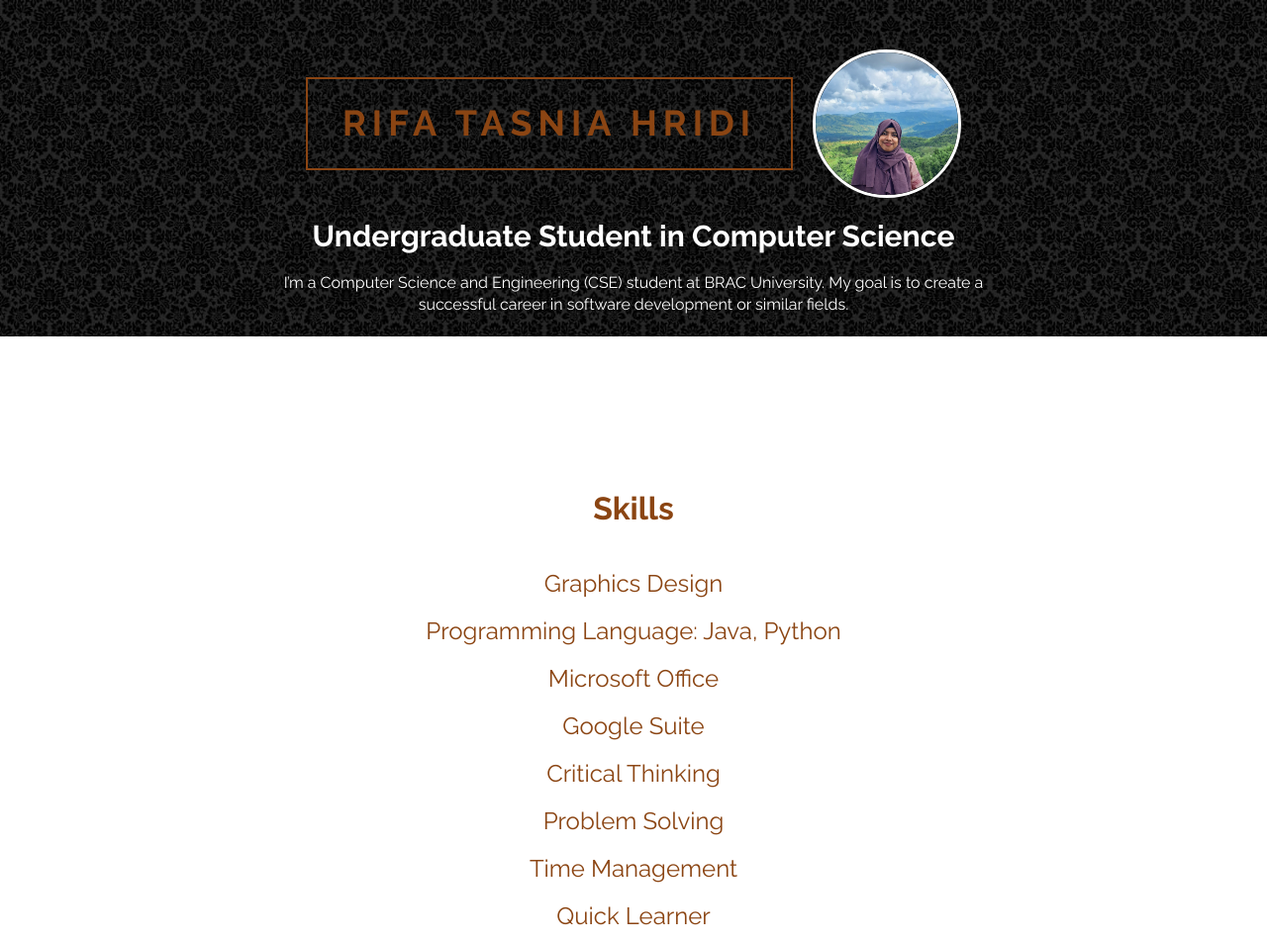
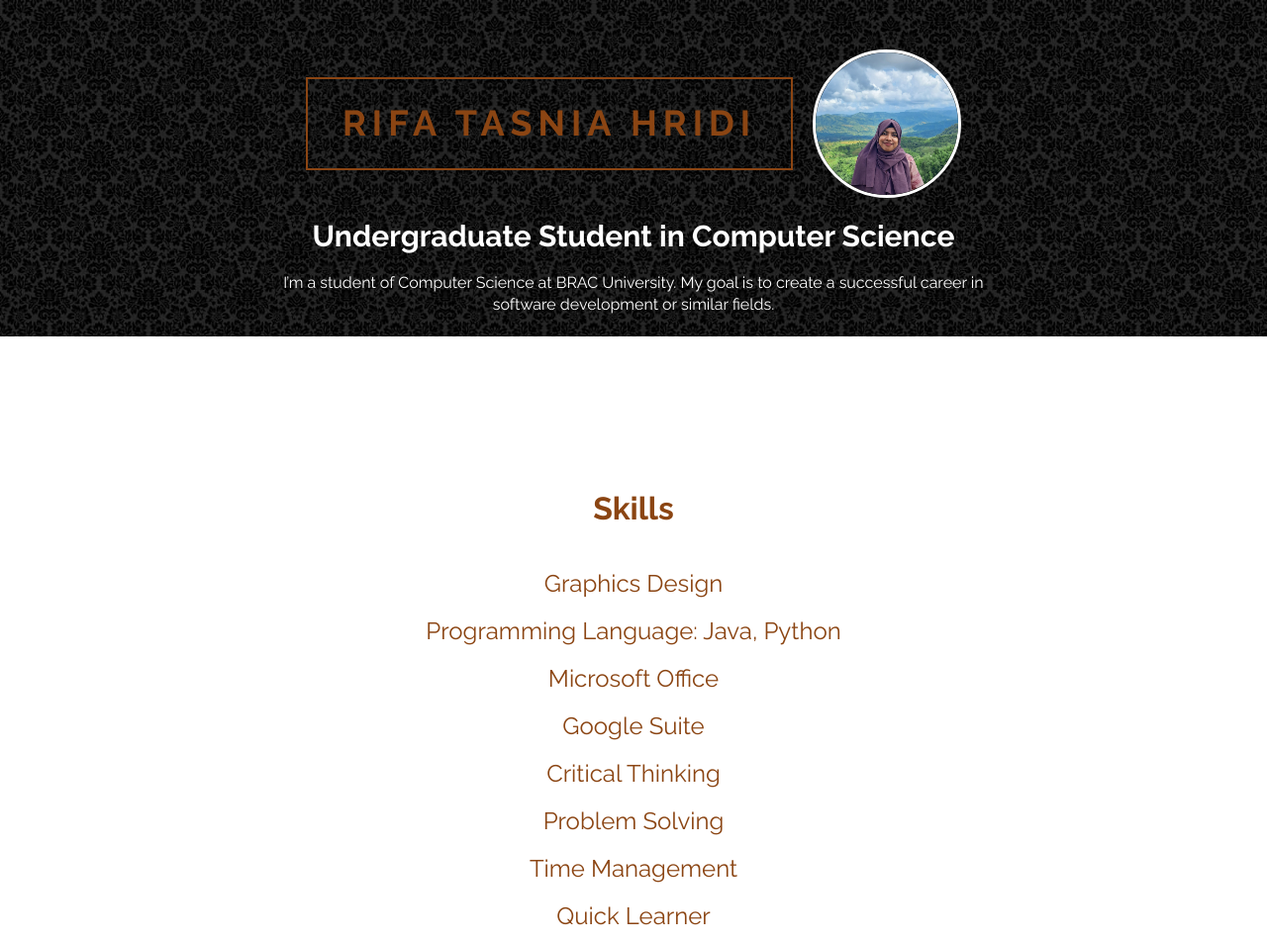
Before and after one commit to Hridzz10/Hridzz10.github.io, a plain HTML site: page index.html in a window 1280 px wide. Shown: the top 953 px of the page at 99% size. Drawn offline with nearby package versions, Linux system fonts and the light colour scheme.

Commit message:
Update index.html

```diff
--- a/index.html
+++ b/index.html
@@ -124,7 +124,7 @@
 						</div>
 						<h2 class="rotate"> Undergraduate Student in Computer Science
 						</h2>
-						<p>I’m a Computer Science and Engineering (CSE) student at BRAC University. My goal is to create a successful career in software development or similar fields.
+						<p>I’m a student of Computer Science at BRAC University. My goal is to create a successful career in software development or similar fields.
 						</p>
 					</div>
 					<div class="col-md-2"></div>
```
